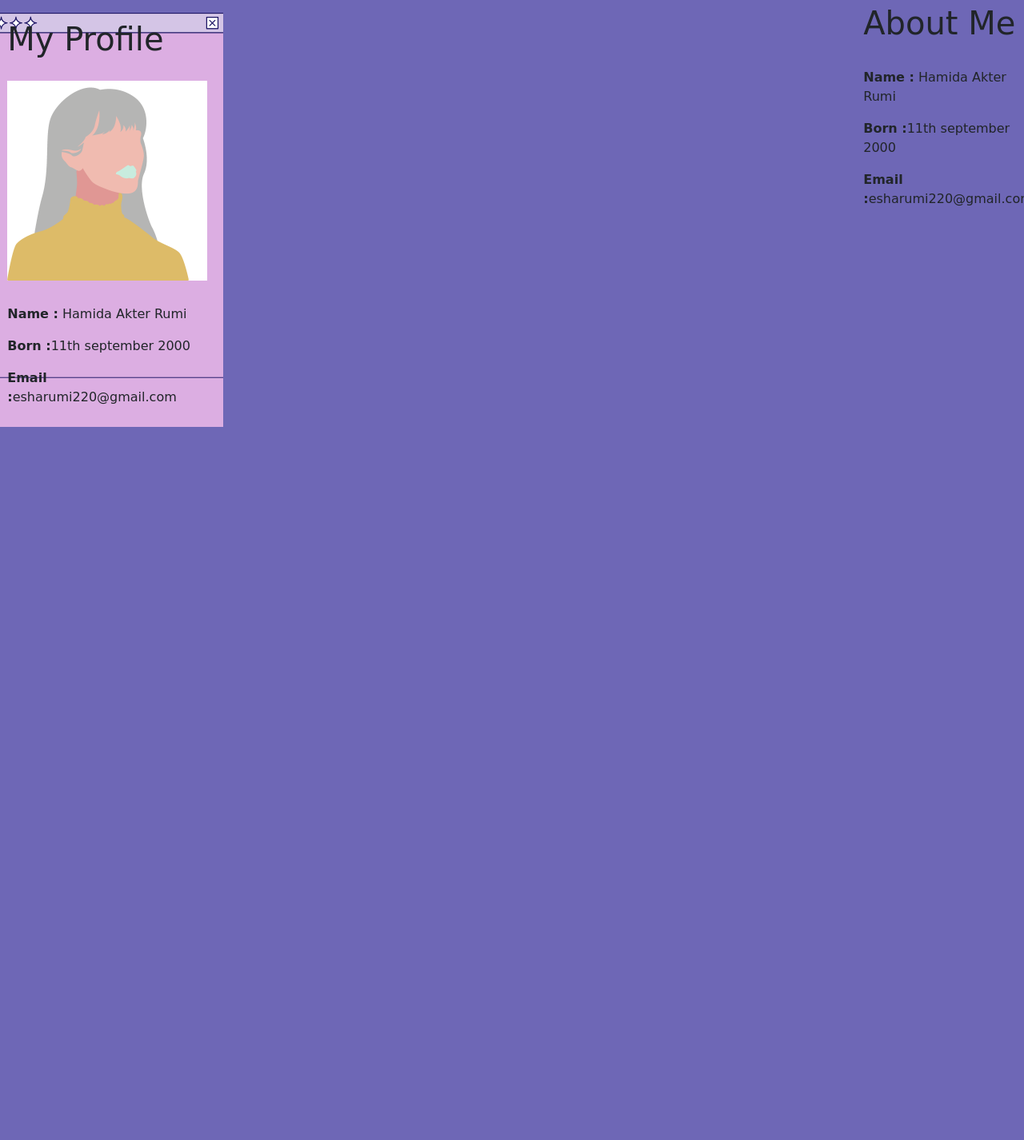
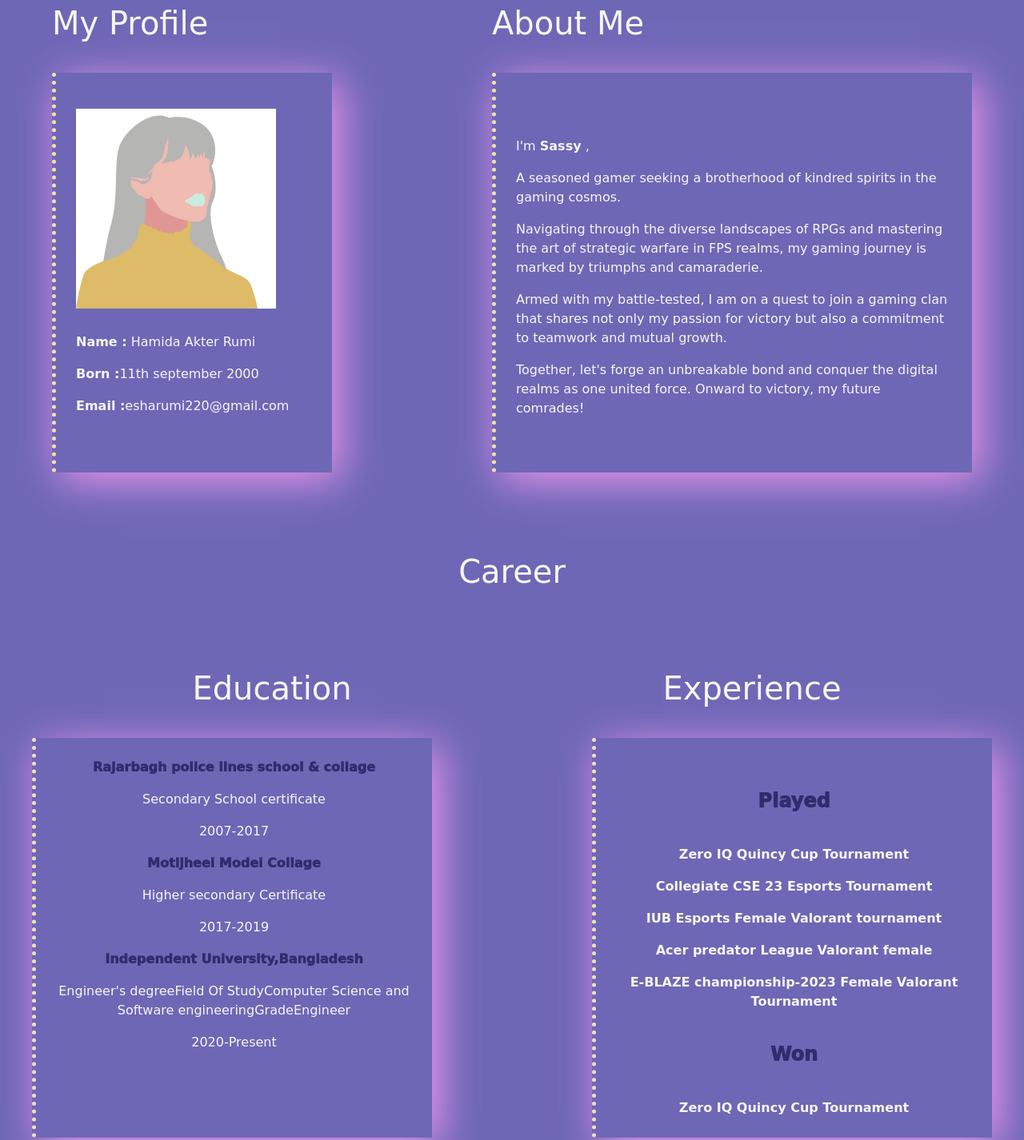
Before and after one commit to Rumi220/portfolio, a plain HTML site: page index.html in a window 1280 px wide. Shown: the part 1141-2567 px from the top of the page at 80% size. Before the commit the page ends 1686 px from the top, so only its background shows below. Drawn offline with nearby package versions, Linux system fonts and the light colour scheme.

Commit message:
Final Changes

```diff
--- a/index.html
+++ b/index.html
@@ -25,13 +25,13 @@
                   <a class="nav-link color" href="#About">About</a>
                 </li>
                 <li class="nav-item">
-                <a class="nav-link color" href="#">Career</a>
+                  <a class="nav-link color" href="#Carrer">Career</a>
                 </li>
+                <!-- <li class="nav-item">
+                  <a class="nav-link color"  href="#">Skills</a>
+                </li> -->
                 <li class="nav-item">
-                <a class="nav-link color"  href="#">Skills</a>
-              </li>
-              <li class="nav-item">
-                <a class="nav-link color"  href="#">Contact</a>
+                  <a class="nav-link color"  href="#contact">Contact</a>
                 </li>
               </ul>
             </div>
@@ -67,29 +67,95 @@
         <h1 id="About">About</h1>
         <section class="about">
           <div class="myprofile">
-          <h1>
+            <h1 class="my">
               My Profile
             </h1>
-          <img height="300px" src="media/pp.png" alt="">
+          <div class="card2"> <img height="300px" src="media/pp.png" alt="">
             <p><strong>Name :</strong> Hamida Akter Rumi</p>
             <p><strong>Born :</strong>11th september 2000</p>
-          <p><strong>Email :</strong>esharumi220@gmail.com</p>
+            <p><strong>Email :</strong>esharumi220@gmail.com</p></div>
             </div>
 
 
               <div class="aboutme">
-              <h1>
+                <h1 id="Aboutmee">
                 About Me
                 </h1>
-              <img src="" alt="">
-              <p><strong>Name :</strong> Hamida Akter Rumi</p>
-              <p><strong>Born :</strong>11th september 2000</p>
-              <p><strong>Email :</strong>esharumi220@gmail.com</p>
+
+                <div class="card2 card3">
+
+                  <p>I'm <strong>Sassy</strong> ,   </p>
+                  <p>A seasoned gamer seeking a brotherhood of kindred spirits in the gaming cosmos. </p>
+                  <p>Navigating through the diverse landscapes of RPGs and mastering the art of strategic warfare in FPS realms, my gaming journey is marked by triumphs and camaraderie.</p>
+                  <p>Armed with my battle-tested, I am on a quest to join a gaming clan that shares not only my passion for victory but also a commitment to teamwork and mutual growth.</p>
+                  <p>Together, let's forge an unbreakable bond and conquer the digital realms as one united force. Onward to victory, my future comrades!
+
+                  </p>
+                </div>
                 </div>
 
 
         </section>
+        <h1 class="Career" id="Carrer">Career</h1>
+        <section id="career" >
+        <div>
+          <h1 class="education">Education</h1>
+          <div class="edu">
+
+            <div class="ssc institute">
+              <p class="sassy"><strong>Rajarbagh police lines school & collage</strong></p>
+              <p>Secondary School certificate</p>
+              <p>2007-2017</p>
+
+            </div>
+            <div class="hsc institute">
+              <p class="sassy"> <strong>Motijheel Model Collage</strong></p>
+              <p>Higher secondary Certificate</p>
+              <p>2017-2019</p>
+            </div>
+            <div class="iub institute">
+              <p class="sassy"><strong>Independent University,Bangladesh</strong></p>
+              <p>Engineer's degreeField Of StudyComputer Science and Software engineeringGradeEngineer</p>
+              <p>2020-Present</p>
+            </div>
+
+          </div>
+          </div>
+            <div>
+              <h1 class="education">Experience</h1>
+              <div class="exp">
+
+                <h4 class="ab sassy">Played</h4>
+                <p><Strong>Zero IQ Quincy Cup Tournament</Strong></p>
+                <p><strong>Collegiate CSE 23 Esports Tournament</strong></p>
+                <p><strong>IUB Esports Female Valorant tournament</strong> </p>
+                <p><strong>Acer predator League Valorant female</strong></p>
+                <p><strong>E-BLAZE championship-2023 Female Valorant Tournament</strong></p>
+                <h4 class="ab sassy">Won</h4>
+                <p ><Strong>Zero IQ Quincy Cup Tournament</Strong></p>
+
+              </div>
+            </div>
+        </section>
+        <h1 class="Contact">Get In Touch</h1>
+  <section id="contact">
+    <div class="con">
+
+      <p id="inbox">If you want me to Play for your clan or streaming <br> You can contact me__ <br>My inbox is always open. <br> Also Whether you have a question or just want to say hello, <br> I'll try my best to get back to you! Feel free to mail me about any relevant job updates.</p>
+      <div class="div"> <p><i class="fa-solid fa-phone"></i>  019645669</p>
+        <p><i class="fa-solid fa-envelope"></i>  esharumi220@gmail.com</p>
+        <p><i class="fa-brands fa-discord"></i>  @sassy1393</p></div>
+
+
+    </div>
+
+
+  </section>
+
       </main>
+      <footer>
+        Copyright © 2023, sassy, All Right Reserved
+      </footer>
 
   </body>
   </html>
--- a/style.css
+++ b/style.css
@@ -97,6 +97,7 @@ section .logos{padding-top: 110px;
 .bodyy{
     font-family: 'Caveat', cursive;
     background-color: #6E67B6;
+    color: #f7f5f0;
 
 
 }
@@ -140,14 +141,20 @@ div .color{
     padding-top: 320px;
     padding-left: 100px;
    width: 800px;
+   color: black;
 
 
 }
+
+
+
 h2{
     padding-top: 30px;
     font-weight: 1000;
 }
-.sassy{font-weight: 1000;}
+.sassy{font-weight: 1000;
+    color:  rgb(48, 44, 109);
+}
 h5{
     padding-top:30px ;
 }
@@ -187,7 +194,7 @@ background-position: center;
 }
 .logo a{
    color: rgba(5, 85, 95, 0.781);
-   font-size: 30px;
+   font-size: 25px;
 
 
 
@@ -195,6 +202,7 @@ background-position: center;
 }
 .logo a:hover{
    color: rgb(248, 3, 117);
+
 
 
 }
@@ -216,19 +224,101 @@ background-position: center;
     justify-content: center;
 
 
+
+}
+#Aboutmee{
+    padding-bottom:30px ;
+}
+.card2{
+    border-left:5px dotted wheat;
+box-shadow: 10px 10px 50px  rgb(237, 151, 240) ;
+padding: 25px;
+height: 500px;
+
+
+
+}
+.card3{
+    padding-top: 80px;}
+
+
+
+
+.my{
+    padding-bottom: 30px;
 }
 .myprofile{
-  margin-right: 400px;
+    width: 350px;
 
-    padding: 20px;
-    background-image: url(media/pro.png);
-    background-position: center;
-    background-repeat: no-repeat;
+
+
+
 }
 .myprofile img{
     padding-top: 20px;
     padding-bottom: 30px;
 }
 .aboutme{
-    padding-left: 400px;
+    width: 600px;
+    margin-left: 200px;
 }
+
+.edu{
+    width: 500px;
+    border-left:5px dotted wheat;
+box-shadow: 10px 10px 50px  rgb(237, 151, 240) ;
+padding: 25px;
+height: 500px;
+    margin-right: 100px;
+}
+.exp{
+    width: 500px;
+    margin-left: 100px;
+    border-left:5px dotted wheat;
+    box-shadow: 10px 10px 50px  rgb(237, 151, 240) ;
+    padding: 25px;
+    height: 500px;
+}
+#career{
+    text-align: center;
+    padding-top: 90px;
+    justify-content: center;
+    display: flex;
+}
+.Career{
+    text-align: center;
+    padding-top: 100px;
+
+}
+.education{
+    padding-bottom: 30px;
+}
+.ab{
+    margin: 40px
+}
+.Contact{
+    text-align: center;
+    padding-top: 100px;
+    padding-bottom: 60px;
+}
+
+.con{
+    text-align: center;
+}
+.div{
+    padding-top: 20px;
+    padding-bottom: 30px;
+
+}
+#inbox{
+    padding-bottom: 50px;
+}
+
+
+footer{
+    text-align: center;
+    padding-bottom: 20px;
+    background-color: rgba(168, 188, 192, 0.849);
+    padding-top: 20px;
+    font-size: 15px;
+}
```
Lines whose indentation alone changed are shown as unchanged.
